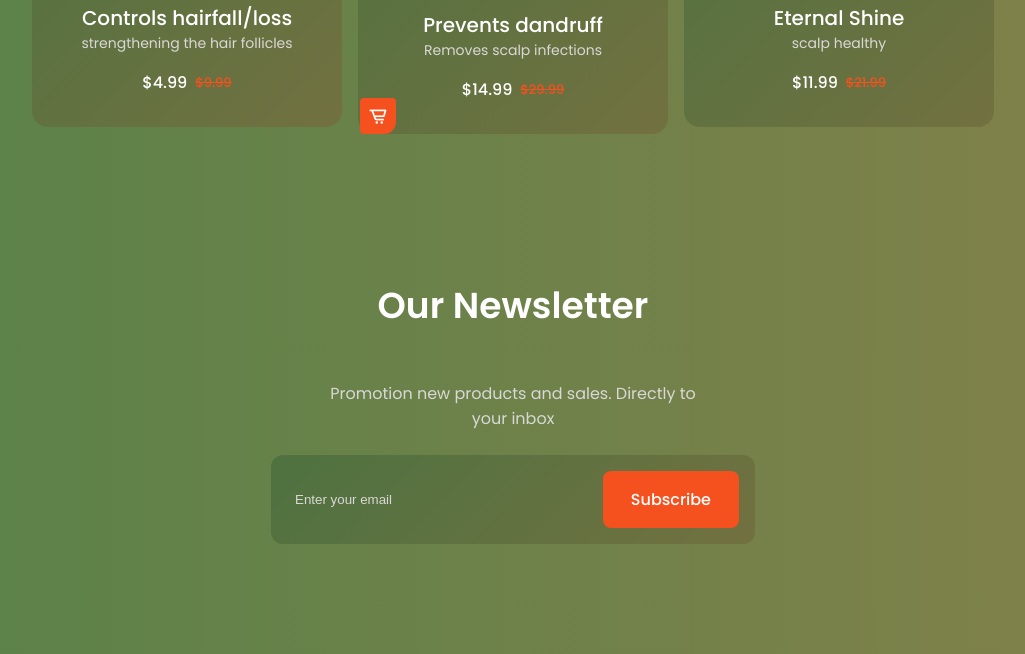
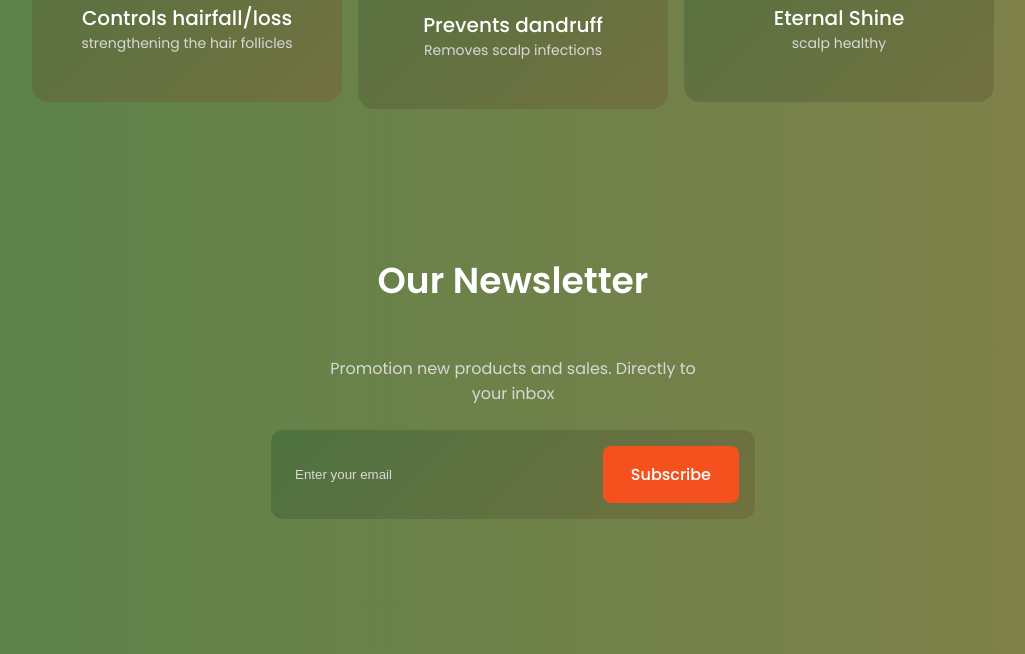
Before and after one commit to juhinagpure/Hair-Oil-website-, a plain HTML site: page index.html in a window 1280 px wide. Shown: the part 3206-3860 px from the top of the page, without its empty margins (127-1152 px from the left). Drawn offline with nearby package versions, Linux system fonts and the light colour scheme.

```diff
--- a/assets/css/styles.css
+++ b/assets/css/styles.css
@@ -637,8 +637,8 @@ button{
 
 .footer__img-one{
   width: 100px;
-  top: 6rem;
-  right: -2rem;
+  top: 1rem;
+  right: -1rem;
 }
 
 .footer__img-two{
--- a/index.html
+++ b/index.html
@@ -248,14 +248,11 @@
                             <h3 class="new__title">Prevents dandruff</h3>
                             <span class="new__subtitle">Removes scalp infections</span>
 
-                            <div class="new__prices">
-                                <span class="new__price">$14.99</span>
-                                <span class="new__discount">$29.99</span>
-                            </div>
 
-                            <button class="button new__button">
+
+                            <!-- <button class="button new__button">
                                 <i class='bx bx-cart-alt new__icon'></i>
-                            </button>
+                            </button> -->
                         </div>
 
                         <div class="new__content swiper-slide">
@@ -263,14 +260,9 @@
                             <h3 class="new__title">Eternal Shine </h3>
                             <span class="new__subtitle">scalp healthy</span>
 
-                            <div class="new__prices">
-                                <span class="new__price">$11.99</span>
-                                <span class="new__discount">$21.99</span>
-                            </div>
-
-                            <button class="button new__button">
+                        <!-- <button class="button new__button">
                                 <i class='bx bx-cart-alt new__icon'></i>
-                            </button>
+                            </button> -->
                         </div>
 
                         <div class="new__content swiper-slide">
@@ -278,14 +270,11 @@
                             <h3 class="new__title">Controls hairfall/loss</h3>
                             <span class="new__subtitle">strengthening the hair follicles</span>
 
-                            <div class="new__prices">
-                                <span class="new__price">$4.99</span>
-                                <span class="new__discount">$9.99</span>
-                            </div>
 
-                            <button class="button new__button">
+
+                            <!-- <button class="button new__button">
                                 <i class='bx bx-cart-alt new__icon'></i>
-                            </button>
+                            </button> -->
                         </div>
 
                         <!-- <div class="new__content swiper-slide">
@@ -313,9 +302,9 @@
                                 <span class="new__discount">$12.99</span>
                             </div> -->
 
-                            <button class="button new__button">
+                            <!-- <button class="button new__button">
                                 <i class='bx bx-cart-alt new__icon'></i>
-                            </button>
+                            </button> -->
                         </div>
 
                         <!-- <div class="new__content swiper-slide">
```
